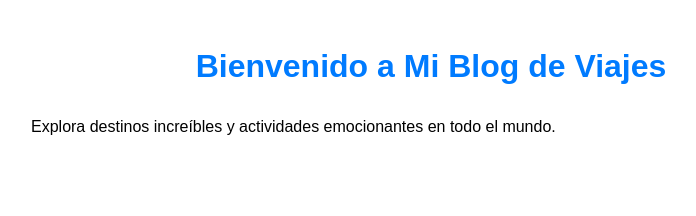
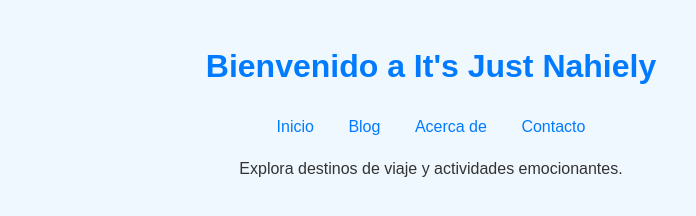
Before and after one commit to itsjustnahiely/Ichoosemytour, a plain HTML site: page index.html in a window 1280 px wide. Shown: the whole page, without its empty margins (209-905 px from the left). Drawn offline with Linux system fonts and the light colour scheme.

Commit message:
index.html

```diff
--- a/index.html
+++ b/index.html
@@ -1,25 +1,41 @@
 <!DOCTYPE html>
 <html lang="es">
 <head>
-    <meta charset="UTF-8">
-    <meta name="viewport" content="width=device-width, initial-scale=1.0">
-    <title>Mi Blog de Viajes</title>
+    <meta charset="UTF-8"> <!-- Especifica la codificación de caracteres para la página (UTF-8, que es el estándar para caracteres internacionales) -->
+    <meta name="viewport" content="width=device-width, initial-scale=1.0"> <!-- Hace que la página sea responsiva y se ajuste a diferentes tamaños de pantalla, como en móviles -->
+    <title>It's Just Nahiely</title> <!-- El título de la página que aparece en la pestaña del navegador -->
     <style>
         body {
-            font-family: Arial, sans-serif;
-            line-height: 1.6;
-            max-width: 800px;
-            margin: 0 auto;
-            padding: 20px;
+            font-family: Arial, sans-serif; /* Establece la fuente del texto en el cuerpo de la página */
+            background-color: #f0f8ff; /* Establece el color de fondo como un azul claro */
+            color: #333; /* Define el color del texto en oscuro para que sea legible */
+            line-height: 1.6; /* Establece el espacio entre las líneas de texto para que sea más fácil de leer */
+            text-align: center; /* Centra el texto horizontalmente en la página */
+            margin: 0; /* Elimina el margen por defecto alrededor de la página */
+            padding: 20px; /* Añade un poco de espacio (relleno) dentro de los bordes de la página */
         }
         h1 {
-            text-align: center;
-            color: #007BFF;
+            color: #007BFF; /* Cambia el color del título principal a azul */
+        }
+        nav a {
+            margin: 0 15px; /* Añade espacio a los lados de los enlaces de navegación (15px a la izquierda y derecha) */
+            text-decoration: none; /* Elimina el subrayado de los enlaces por defecto */
+            color: #007BFF; /* Define el color de los enlaces como azul */
+        }
+        nav a:hover {
+            text-decoration: underline; /* Al pasar el ratón sobre un enlace, lo subraya */
+            color: #ff6347; /* Cambia el color del enlace a rojo anaranjado cuando pasas el ratón por encima */
         }
     </style>
 </head>
 <body>
-    <h1>Bienvenido a Mi Blog de Viajes</h1>
-    <p>Explora destinos increíbles y actividades emocionantes en todo el mundo.</p>
+    <h1>Bienvenido a It's Just Nahiely</h1> <!-- Este es el encabezado principal de la página -->
+    <nav> <!-- Aquí comienza la sección de navegación -->
+        <a href="#">Inicio</a> <!-- Enlace a la página de inicio (actualmente no hace nada porque el enlace está vacío) -->
+        <a href="#">Blog</a> <!-- Enlace a la sección de Blog -->
+        <a href="#">Acerca de</a> <!-- Enlace a la sección "Acerca de" -->
+        <a href="#">Contacto</a> <!-- Enlace a la sección de contacto -->
+    </nav>
+    <p>Explora destinos de viaje y actividades emocionantes.</p> <!-- Un párrafo de texto con una breve descripción -->
 </body>
 </html>
```
